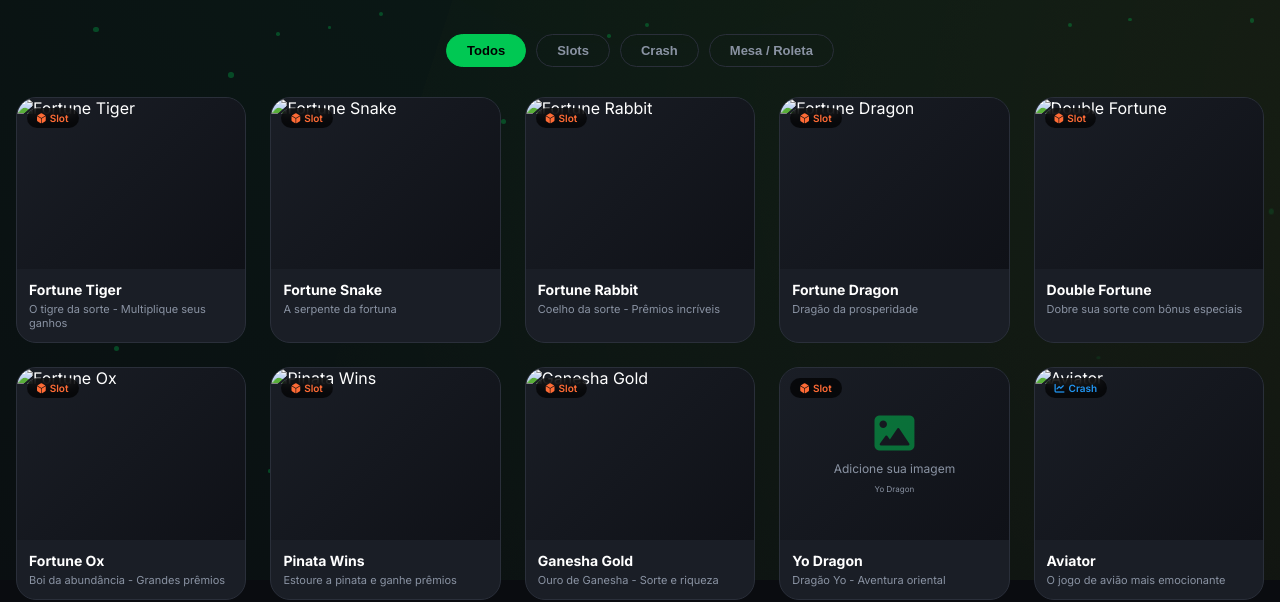
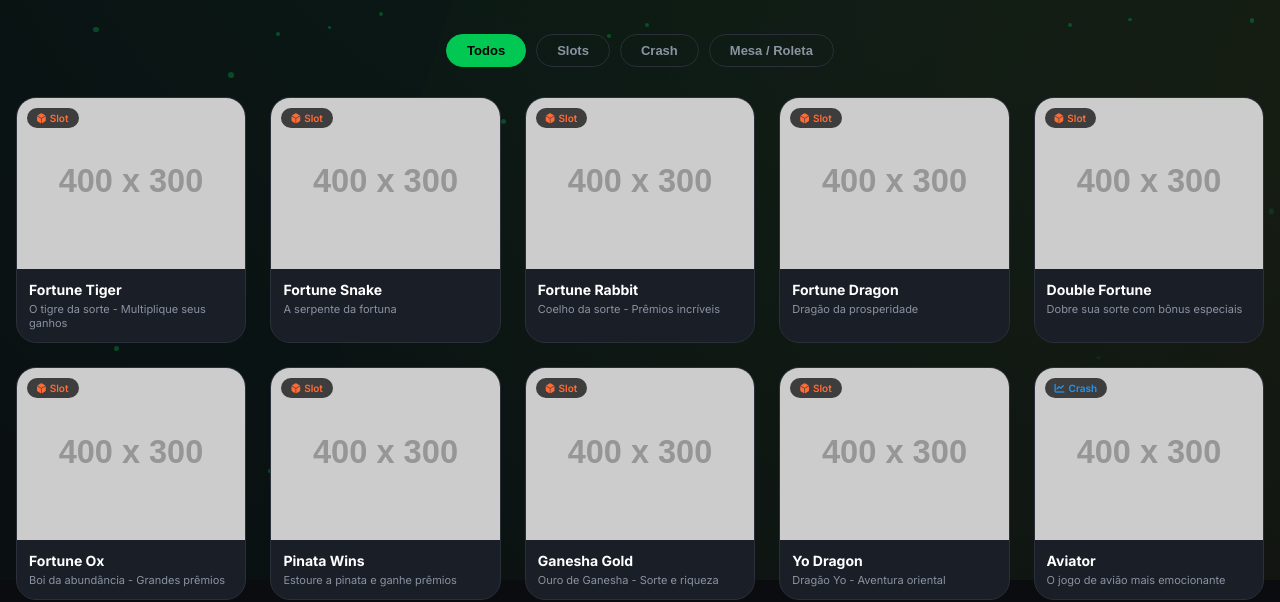
Before and after one commit to mailonfernando56-eng/cassino-online, a website: page jogos.html in a window 1280 px wide. Shown: the part 220-822 px from the top of the page. Drawn offline with Linux system fonts and the light colour scheme; placeholder pictures from the web are drawn by us.

Commit message:
Update jogos.html

```diff
--- a/jogos.html
+++ b/jogos.html
@@ -435,25 +435,6 @@
             transform: scale(1.1);
         }
 
-        .image-placeholder {
-            width: 100%;
-            height: 100%;
-            display: flex;
-            flex-direction: column;
-            align-items: center;
-            justify-content: center;
-            background: linear-gradient(135deg, #1a1e26, #0f1117);
-            color: var(--text-secondary);
-            font-size: 12px;
-            gap: 8px;
-        }
-
-        .image-placeholder i {
-            font-size: 40px;
-            color: var(--primary);
-            opacity: 0.5;
-        }
-
         .game-category-badge {
             position: absolute;
             top: 10px;
@@ -472,7 +453,6 @@
         .game-category-badge.slot { color: #ff6b35; }
         .game-category-badge.crash { color: #2196f3; }
         .game-category-badge.mesa { color: #9c27b0; }
-        .game-category-badge.roleta { color: #00c853; }
 
         .game-hover {
             position: absolute;
@@ -770,40 +750,25 @@
 <div id="toast" class="toast"></div>
 
 <script>
-    // LISTA COMPLETA DE JOGOS - COLOQUE O NOME DA IMAGEM EM "img" PARA CADA JOGO
-    // EXEMPLO: img: "imagens_jogos_cassino/fortune-tiger.jpg"
+    // LISTA COMPLETA DE JOGOS COM OS NOMES DAS IMAGENS FORNECIDOS
+    // As imagens devem estar na pasta: imagens_jogos_cassino/
 
     const allGames = [
-        // Fortune Tiger
-        { id: 1, name: "Fortune Tiger", category: "slot", img: "tigre.jpeg", description: "O tigre da sorte - Multiplique seus ganhos" },
-        // Fortune Snake
-        { id: 2, name: "Fortune Snake", category: "slot", img: "snake.png", description: "A serpente da fortuna" },
-        // Fortune Rabbit
-        { id: 3, name: "Fortune Rabbit", category: "slot", img: "fortune rabit.png", description: "Coelho da sorte - Prêmios incríveis" },
-        // Fortune Dragon
-        { id: 4, name: "Fortune Dragon", category: "slot", img: "fortune dragon.png", description: "Dragão da prosperidade" },
-        // Double Fortune
-        { id: 5, name: "Double Fortune", category: "slot", img: "doublefortune.jpg", description: "Dobre sua sorte com bônus especiais" },
-        // Fortune Ox
-        { id: 6, name: "Fortune Ox", category: "slot", img: "fortuneox.jpg", description: "Boi da abundância - Grandes prêmios" },
-        // Pinata Wins
-        { id: 7, name: "Pinata Wins", category: "slot", img: "pinatawins.png", description: "Estoure a pinata e ganhe prêmios" },
-        // Ganesha Gold
-        { id: 8, name: "Ganesha Gold", category: "slot", img: "ganeshagold.jpg", description: "Ouro de Ganesha - Sorte e riqueza" },
-        // Yo Dragon
-        { id: 9, name: "Yo Dragon", category: "slot", img: "", description: "Dragão Yo - Aventura oriental" },
-        // Aviator
-        { id: 10, name: "Aviator", category: "crash", img: "aviator.png", description: "O jogo de avião mais emocionante" },
-        // Mines
-        { id: 11, name: "Mines", category: "crash", img: "mines.jpg", description: "Encontre as gemas e evite bombas" },
-        // Crash
-        { id: 12, name: "Crash", category: "crash", img: "crash.png", description: "Multiplicadores explosivos" },
-        // Roleta Premium
-        { id: 13, name: "Roleta Premium", category: "mesa", img: "roletapremiun.png", description: "Roleta ao vivo com dealers reais" },
-        // Blackjack
-        { id: 14, name: "Blackjack", category: "mesa", img: "blackjack.png", description: "21 - O clássico do cassino" },
-        // Bac Bo
-        { id: 15, name: "Bac Bo", category: "mesa", img: "bacbo.jpg", description: "Baccarat moderno com dealers" }
+        { id: 1, name: "Fortune Tiger", category: "slot", img: "imagens_jogos_cassino/tigre.jpeg", description: "O tigre da sorte - Multiplique seus ganhos" },
+        { id: 2, name: "Fortune Snake", category: "slot", img: "imagens_jogos_cassino/snake.png", description: "A serpente da fortuna" },
+        { id: 3, name: "Fortune Rabbit", category: "slot", img: "imagens_jogos_cassino/fortune rabit.png", description: "Coelho da sorte - Prêmios incríveis" },
+        { id: 4, name: "Fortune Dragon", category: "slot", img: "imagens_jogos_cassino/fortune dragon.png", description: "Dragão da prosperidade" },
+        { id: 5, name: "Double Fortune", category: "slot", img: "imagens_jogos_cassino/doublefortune.jpg", description: "Dobre sua sorte com bônus especiais" },
+        { id: 6, name: "Fortune Ox", category: "slot", img: "imagens_jogos_cassino/fortuneox.jpg", description: "Boi da abundância - Grandes prêmios" },
+        { id: 7, name: "Pinata Wins", category: "slot", img: "imagens_jogos_cassino/pinatawins.png", description: "Estoure a pinata e ganhe prêmios" },
+        { id: 8, name: "Ganesha Gold", category: "slot", img: "imagens_jogos_cassino/ganeshagold.jpg", description: "Ouro de Ganesha - Sorte e riqueza" },
+        { id: 9, name: "Yo Dragon", category: "slot", img: "imagens_jogos_cassino/yo-dragon.jpg", description: "Dragão Yo - Aventura oriental" },
+        { id: 10, name: "Aviator", category: "crash", img: "imagens_jogos_cassino/aviator.png", description: "O jogo de avião mais emocionante" },
+        { id: 11, name: "Mines", category: "crash", img: "imagens_jogos_cassino/mines.jpg", description: "Encontre as gemas e evite bombas" },
+        { id: 12, name: "Crash", category: "crash", img: "imagens_jogos_cassino/crash.png", description: "Multiplicadores explosivos" },
+        { id: 13, name: "Roleta Premium", category: "mesa", img: "imagens_jogos_cassino/roletapremiun.png", description: "Roleta ao vivo com dealers reais" },
+        { id: 14, name: "Blackjack", category: "mesa", img: "imagens_jogos_cassino/blackjack.jpg", description: "21 - O clássico do cassino" },
+        { id: 15, name: "Bac Bo", category: "mesa", img: "imagens_jogos_cassino/bacbo.jpg", description: "Baccarat moderno com dealers" }
     ];
 
     let currentFilter = "all";
@@ -840,19 +805,10 @@
         const categoryIcon = getCategoryIcon(game.category);
         const categoryName = getCategoryName(game.category);
 
-        // Se tiver imagem, mostra a imagem, senão mostra placeholder
-        const imageHtml = game.img && game.img !== ""
-            ? `<img src="${game.img}" alt="${game.name}">`
-            : `<div class="image-placeholder">
-                   <i class="fas fa-image"></i>
-                   <span>Adicione sua imagem</span>
-                   <span style="font-size: 8px;">${game.name}</span>
-               </div>`;
-
         return `
             <div class="game-card" data-category="${game.category}" onclick="playGame('${game.name}')">
                 <div class="game-card-image">
-                    ${imageHtml}
+                    <img src="${game.img}" alt="${game.name}" onerror="this.src='https://placehold.co/400x300/1a1e28/00c853?text=${encodeURIComponent(game.name)}'">
                     <div class="game-category-badge ${categoryColor}">
                         <i class="fas ${categoryIcon}"></i> ${categoryName}
                     </div>
```
